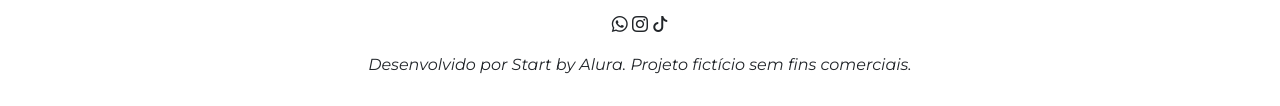
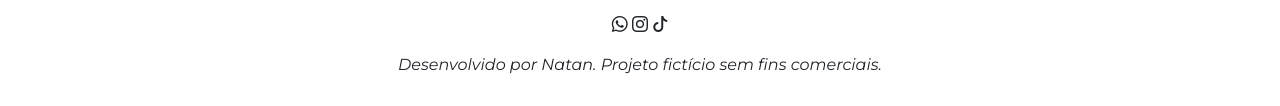
Before and after one commit to GHzin1212/Acessenbilidade-na-Web_Natan_3B, a plain HTML site: page index.html in a window 1280 px wide. Shown: the part 3072-3178 px from the top of the page. Drawn offline with nearby package versions, Linux system fonts and the light colour scheme.

Commit message:
Add files via upload

```diff
--- a/index.html
+++ b/index.html
@@ -127,7 +127,7 @@
         <i class="bi bi-whatsapp"></i>
         <i class="bi bi-instagram"></i>
         <i class="bi bi-tiktok"></i>
-        <p class="mt-3">Desenvolvido por Start by Alura. Projeto fictício sem fins comerciais.</p>
+        <p class="mt-3">Desenvolvido por Natan. Projeto fictício sem fins comerciais.</p>
     </footer>
     <script src="https://cdnjs.cloudflare.com/ajax/libs/scrollReveal.js/4.0.9/scrollreveal.js"></script>
     <script src="script.js"></script>
```
